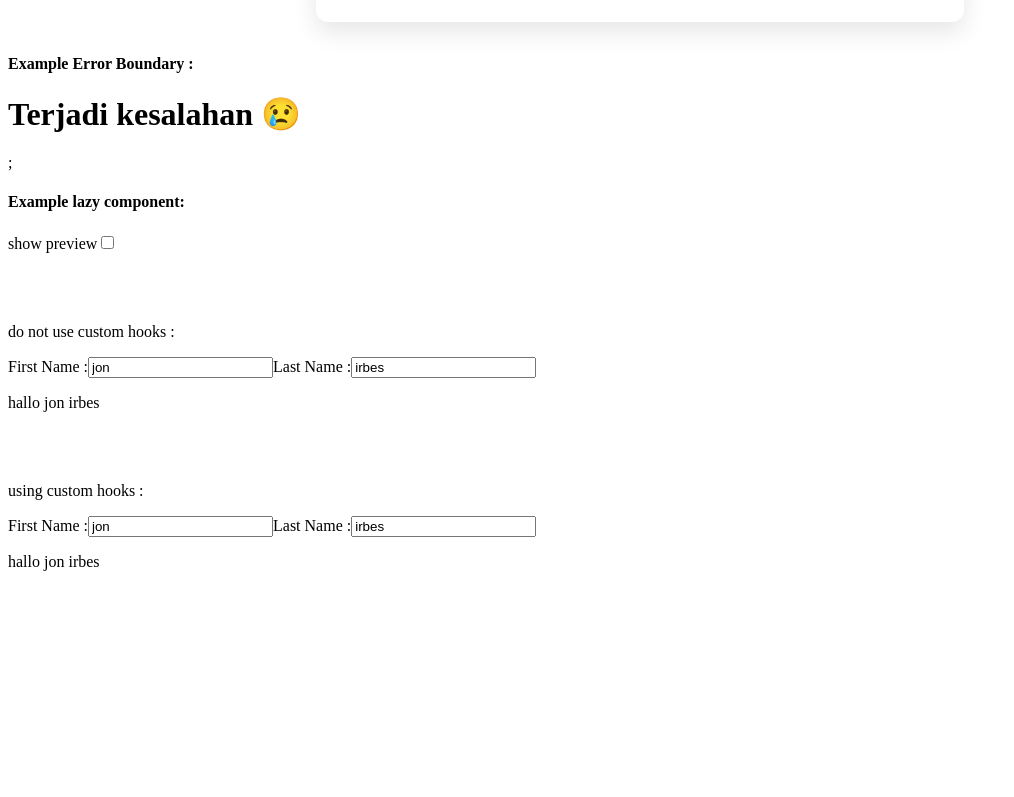
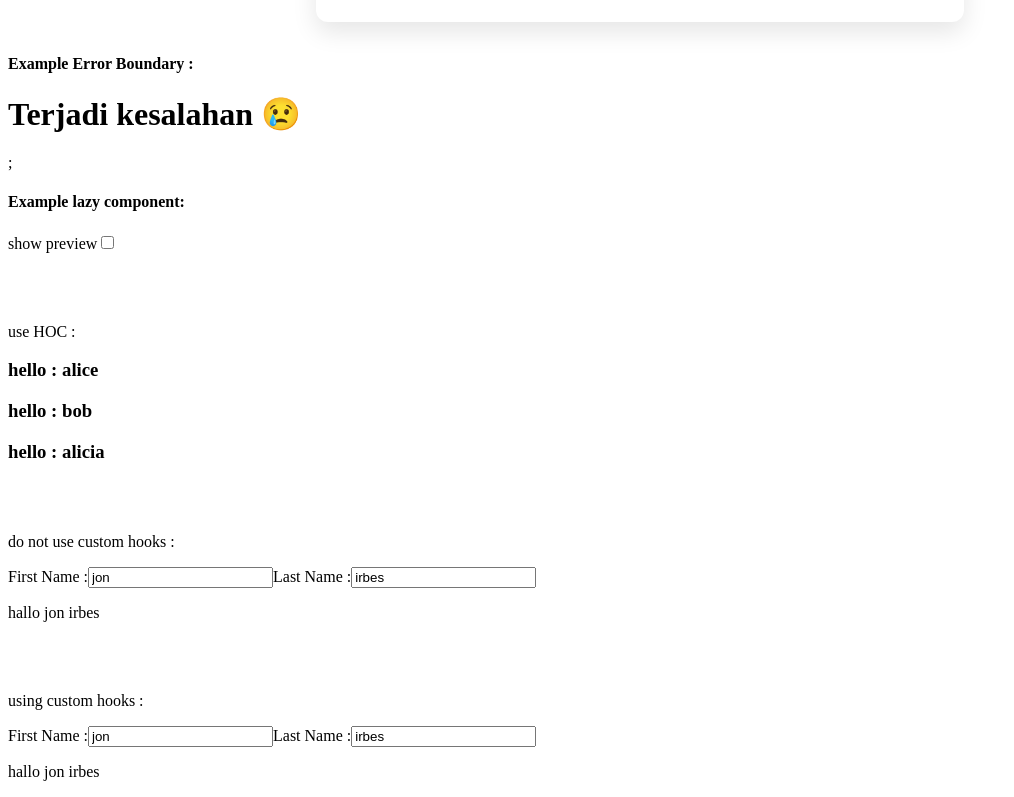
Before and after one commit to denimubarokhilmi/learningPathReactWithMakers, a React app: page / in a window 1280 px wide. Shown: the part 2099-2896 px from the top of the page, without its empty margins (0-1014 px from the left). Before the commit the page ends 2686 px from the top, so only its background shows below. Built offline with nearby package versions, Linux system fonts and the light colour scheme; the HTML template or start-up script is replaced by a standard one.

Commit message:
feat:understanding HOC(higher-order-component)

```diff
--- /dev/null
+++ b/src/components/AdvanceReact/HOC/Hocs.jsx
@@ -0,0 +1,11 @@
+export default function WithLogger(WrapComponent) {
+  return function EnhancedComponent(props) {
+    // example logic
+    console.log(`Props : ${props}`);
+    return (
+      <>
+        <WrapComponent {...props}></WrapComponent>
+      </>
+    );
+  };
+}
--- /dev/null
+++ b/src/components/AdvanceReact/HOC/Profile.jsx
@@ -0,0 +1,97 @@
+// example not use HOC :
+
+// function Profile(props) {
+//   // example logic
+//   console.log("log");
+//   const { name } = props;
+//   return (
+//     <>
+//       <h3>hello : {name}</h3>
+//     </>
+//   );
+// }
+
+// function ProfileSecond(props) {
+//   // example logic
+//   console.log("log");
+//   const { name } = props;
+//   return (
+//     <>
+//       <h3>hello : {name}</h3>
+//     </>
+//   );
+// }
+
+// function ProfileLast(props) {
+//   // example logic
+//   console.log("log");
+//   const { name } = props;
+//   return (
+//     <>
+//       <h3>hello : {name}</h3>
+//     </>
+//   );
+// }
+
+// export default function Dashboard() {
+//   return (
+//     <div
+//       style={{
+//         marginTop: "70px",
+//       }}
+//     >
+//       <p>not use HOC :</p>
+//       <Profile name="alice"></Profile>
+//       <ProfileSecond name="bob"></ProfileSecond>
+//       <ProfileLast name="alicia"></ProfileLast>
+//     </div>
+//   );
+// }
+
+// example use HOC
+import WithLogger from "./Hocs";
+
+function Profile(props) {
+  const { name } = props;
+  return (
+    <>
+      <h3>hello : {name}</h3>
+    </>
+  );
+}
+
+function ProfileSecond(props) {
+  const { name } = props;
+  return (
+    <>
+      <h3>hello : {name}</h3>
+    </>
+  );
+}
+
+function ProfileLast(props) {
+  const { name } = props;
+  return (
+    <>
+      <h3>hello : {name}</h3>
+    </>
+  );
+}
+
+export default function Dashboard() {
+  const ProfileWrapper = WithLogger(Profile);
+  const ProfileWrapperSecond = WithLogger(ProfileSecond);
+  const ProfileWrapperLast = WithLogger(ProfileLast);
+  return (
+    <div
+      style={{
+        marginTop: "70px",
+      }}
+    >
+      <p>use HOC : </p>
+      <ProfileWrapper name="alice"></ProfileWrapper>
+      <ProfileWrapperSecond name="bob"></ProfileWrapperSecond>
+      <ProfileWrapperLast name="alicia"></ProfileWrapperLast>
+    </div>
+  );
+}
--- a/src/components/AdvanceReact/TempAdvanceReact.jsx
+++ b/src/components/AdvanceReact/TempAdvanceReact.jsx
@@ -6,6 +6,7 @@ import {
   ExampleErrorComponent,
 } from "./ErrorBoundary&Lazy/ErrorBoundary";
 import LazyLoading from "./ErrorBoundary&Lazy/Lazy";
+import Dashboard from "./HOC/Profile";
 
 export default function TempAdvanceReact() {
   return (
@@ -17,6 +18,7 @@ export default function TempAdvanceReact() {
         <ExampleErrorComponent></ExampleErrorComponent>
       </ErrorBoundary>
       <LazyLoading></LazyLoading>
+      <Dashboard></Dashboard>
     </>
   );
 }
```
